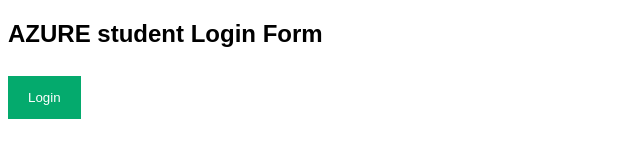
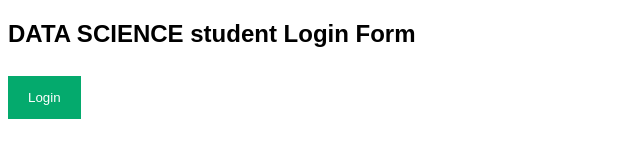
Before and after one commit to Radhika2810/radhikatrainings, a plain HTML site: page index.html in a window 1280 px wide. Shown: the whole page, without its empty margins (0-640 px from the left). Drawn offline with Linux system fonts and the light colour scheme.

Commit message:
Update index.html

```diff
--- a/index.html
+++ b/index.html
@@ -127,7 +127,7 @@ span.psw {
 </head>
 <body>
 
-<h2>AZURE student Login Form</h2>
+<h2>DATA SCIENCE student Login Form</h2>
 
 <button onclick="document.getElementById('id01').style.display='block'" style="width:auto;">Login</button>
 
```
